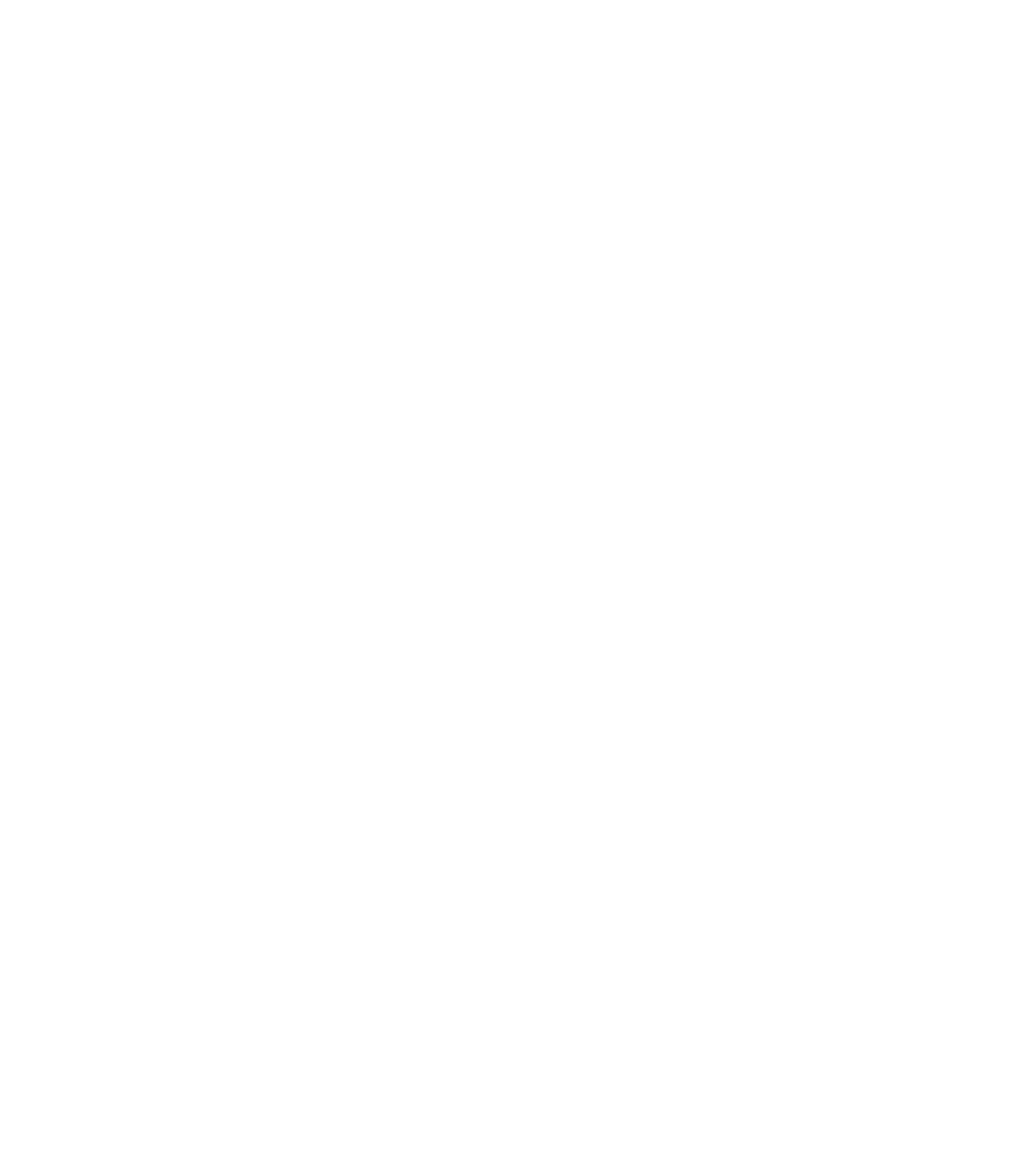
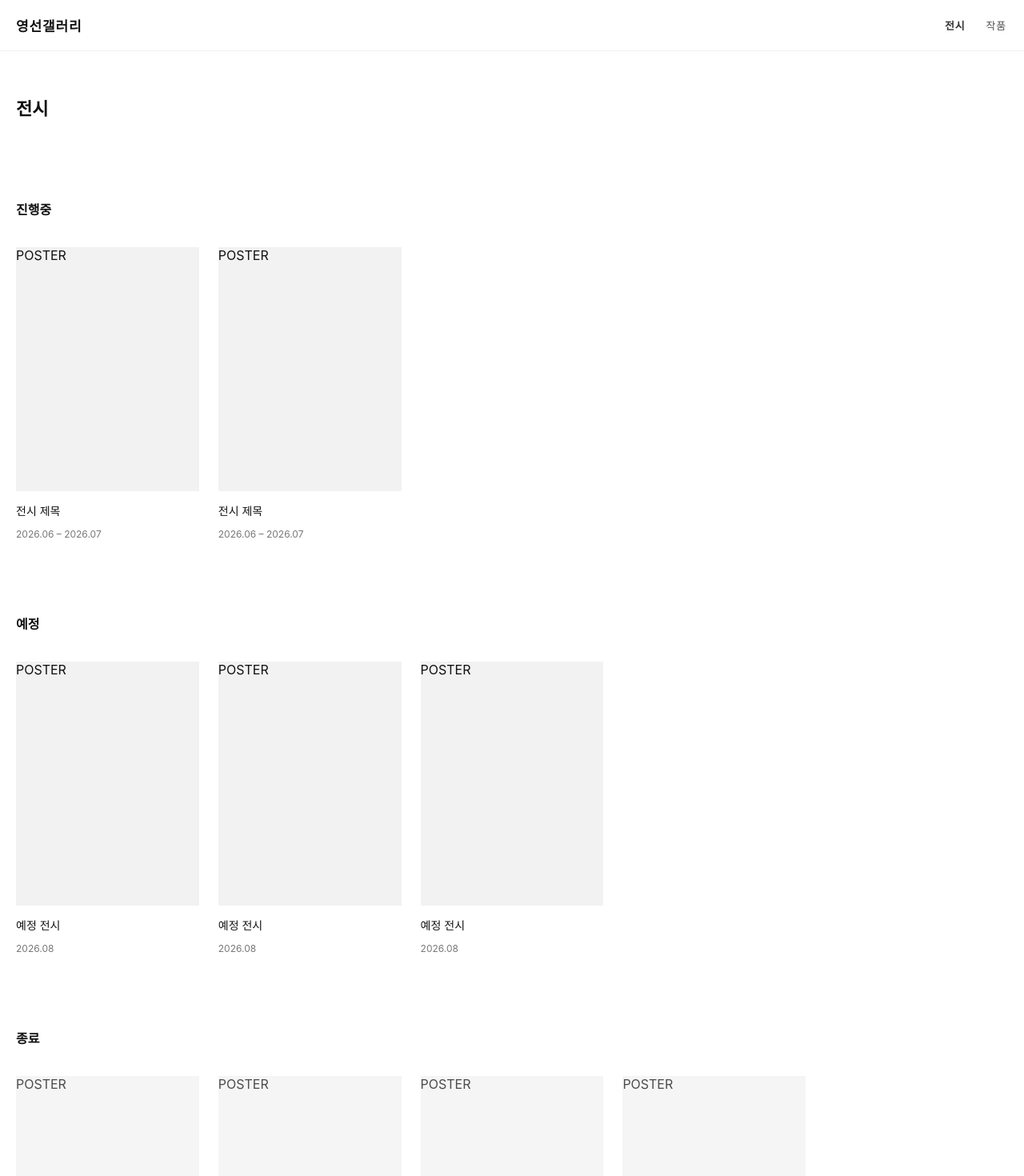
Before and after one commit to youngsungallery/website, a Vue app: page /exhibitions in a window 1280 px wide. Before the commit this address had no page. Shown: the top 1470 px of the page at 80% size. Before the commit the page ends 800 px from the top, so only its background shows below. Built offline with nearby package versions, Linux system fonts and the light colour scheme.

Commit message:
기본 레이아웃 완성

```diff
--- a/src/App.vue
+++ b/src/App.vue
@@ -1,7 +1,10 @@
 <!-- src/App.vue -->
 <template>
-  <router-view />
+  <MainLayout>
+    <RouterView />
+  </MainLayout>
 </template>
 
 <script setup>
+import MainLayout from "@/components/layout/MainLayout.vue";
 </script>
--- a/src/components/layout/MainLayout.vue
+++ b/src/components/layout/MainLayout.vue
@@ -1,49 +1,125 @@
 <!-- src/components/layout/MainLayout.vue -->
 <template>
-  <div class="layout">
+  <div class="layout-root">
     <header class="site-header">
-      <h1 class="logo">영선갤러리</h1>
+      <div class="header-inner">
+        <RouterLink to="/" class="brand">영선갤러리</RouterLink>
+
+        <nav class="menu">
+          <RouterLink class="menu-item" to="/exhibitions">전시</RouterLink>
+          <RouterLink class="menu-item" to="/works">작품</RouterLink>
+        </nav>
+      </div>
     </header>
 
     <main class="site-main">
-      <slot />
+      <div class="main-inner">
+        <slot />
+      </div>
     </main>
 
     <footer class="site-footer">
-      <p>© Youngsun Gallery</p>
+      <p class="footer-text">© Youngsun Gallery</p>
     </footer>
   </div>
 </template>
 
-<script setup>
-</script>
-
 <style scoped>
-.layout {
+/* ===============================
+   Base Layout
+=============================== */
+.layout-root {
   min-height: 100vh;
   display: flex;
   flex-direction: column;
+  background: #ffffff;
+  color: #111;
+  font-family: -apple-system, BlinkMacSystemFont, "Segoe UI",
+    "Apple SD Gothic Neo", "Noto Sans KR", sans-serif;
 }
 
+/* ===============================
+   Header
+=============================== */
 .site-header {
-  padding: 24px 20px;
+  position: sticky;
+  top: 0;
+  z-index: 20;
+  background: rgba(255, 255, 255, 0.96);
+  backdrop-filter: blur(8px);
+  border-bottom: 1px solid rgba(0, 0, 0, 0.06);
+}
+
+.header-inner {
+  max-width: 1320px;
+  margin: 0 auto;
+  padding: 18px 20px;
+  display: flex;
+  align-items: center;
+  justify-content: space-between;
+}
+
+/* Brand */
+.brand {
+  font-size: 17px;
+  font-weight: 600;
+  letter-spacing: 0.05em;
+  color: #111;
+  text-decoration: none;
+}
+
+/* Menu */
+.menu {
+  display: flex;
+  align-items: center;
+  gap: 22px;
+}
+
+.menu-item {
+  font-size: 13px;
+  letter-spacing: 0.06em;
+  color: #333;
+  text-decoration: none;
+  opacity: 0.85;
+  padding: 4px 2px;
+}
+
+.menu-item:hover {
+  opacity: 1;
+}
+
+.menu-item.router-link-active {
+  opacity: 1;
+  font-weight: 600;
+}
+
+/* ===============================
+   Main
+=============================== */
+.site-main {
+  flex: 1;
+  width: 100%;
+}
+
+.main-inner {
+  max-width: 1320px;
+  margin: 0 auto;
+  padding: 36px 20px 96px;
+}
+
+/* ===============================
+   Footer
+=============================== */
+.site-footer {
+  border-top: 1px solid rgba(0, 0, 0, 0.06);
+  padding: 32px 20px;
   text-align: center;
 }
 
-.logo {
-  font-size: 20px;
-  font-weight: 700;
-  letter-spacing: 0.02em;
-}
-
-.site-main {
-  flex: 1;
-}
-
-.site-footer {
-  padding: 40px 20px;
-  text-align: center;
+.footer-text {
   font-size: 12px;
-  color: #999;
+  letter-spacing: 0.08em;
+  color: #888;
+  margin: 0;
 }
 </style>
--- /dev/null
+++ b/src/pages/AdminPage.vue
@@ -0,0 +1,73 @@
+<!-- src/pages/AdminPage.vue -->
+<template>
+  <section class="admin">
+    <header class="page-head">
+      <h2 class="page-title">관리자 페이지</h2>
+      <p class="page-desc">
+        영선갤러리 관리 영역입니다.
+      </p>
+    </header>
+
+    <section class="admin-content">
+      <div class="admin-card">
+        <h3 class="card-title">전시 관리</h3>
+        <p class="card-desc">전시 등록 및 수정 (추후 연결)</p>
+      </div>
+
+      <div class="admin-card">
+        <h3 class="card-title">작품 관리</h3>
+        <p class="card-desc">작품 등록 및 상태 관리 (추후 연결)</p>
+      </div>
+
+      <div class="admin-card">
+        <h3 class="card-title">문의 관리</h3>
+        <p class="card-desc">구입 문의 확인 및 답변 (추후 연결)</p>
+      </div>
+    </section>
+  </section>
+</template>
+
+<script setup>
+</script>
+
+<style scoped>
+.admin {
+  display: flex;
+  flex-direction: column;
+  gap: 40px;
+}
+
+.page-title {
+  font-size: 22px;
+  font-weight: 600;
+  margin-bottom: 8px;
+}
+
+.page-desc {
+  font-size: 13px;
+  color: #666;
+}
+
+.admin-content {
+  display: grid;
+  grid-template-columns: repeat(auto-fill, minmax(240px, 1fr));
+  gap: 24px;
+}
+
+.admin-card {
+  border: 1px solid rgba(0, 0, 0, 0.08);
+  padding: 20px;
+  border-radius: 4px;
+}
+
+.card-title {
+  font-size: 15px;
+  font-weight: 600;
+  margin-bottom: 6px;
+}
+
+.card-desc {
+  font-size: 13px;
+  color: #777;
+}
+</style>
--- /dev/null
+++ b/src/pages/ExhibitionsPage.vue
@@ -0,0 +1,98 @@
+<!-- src/pages/ExhibitionsPage.vue -->
+<template>
+  <section class="exhibitions">
+    <header class="page-head">
+      <h2 class="page-title">전시</h2>
+    </header>
+
+    <!-- 진행중 전시 -->
+    <section class="section">
+      <h3 class="section-title">진행중</h3>
+      <div class="grid">
+        <div class="poster-card" v-for="n in 2" :key="'ongoing-' + n">
+          <div class="poster-placeholder">POSTER</div>
+          <p class="poster-title">전시 제목</p>
+          <p class="poster-period">2026.06 – 2026.07</p>
+        </div>
+      </div>
+    </section>
+
+    <!-- 예정 전시 -->
+    <section class="section">
+      <h3 class="section-title">예정</h3>
+      <div class="grid">
+        <div class="poster-card" v-for="n in 3" :key="'upcoming-' + n">
+          <div class="poster-placeholder">POSTER</div>
+          <p class="poster-title">예정 전시</p>
+          <p class="poster-period">2026.08</p>
+        </div>
+      </div>
+    </section>
+
+    <!-- 종료 전시 -->
+    <section class="section">
+      <h3 class="section-title">종료</h3>
+      <div class="grid archive">
+        <div class="poster-card" v-for="n in 4" :key="'ended-' + n">
+          <div class="poster-placeholder">POSTER</div>
+          <p class="poster-title">종료 전시</p>
+          <p class="poster-period">2025</p>
+        </div>
+      </div>
+    </section>
+  </section>
+</template>
+
+<script setup>
+</script>
+
+<style scoped>
+.exhibitions {
+  display: flex;
+  flex-direction: column;
+  gap: 64px;
+}
+
+.page-title {
+  font-size: 22px;
+  font-weight: 600;
+}
+
+.section {
+  display: flex;
+  flex-direction: column;
+  gap: 20px;
+}
+
+.section-title {
+  font-size: 16px;
+  font-weight: 600;
+}
+
+.grid {
+  display: grid;
+  grid-template-columns: repeat(auto-fill, minmax(200px, 1fr));
+  gap: 24px;
+}
+
+.poster-placeholder {
+  width: 100%;
+  aspect-ratio: 3 / 4;
+  background: #f2f2f2;
+  margin-bottom: 10px;
+}
+
+.poster-title {
+  font-size: 14px;
+  margin-bottom: 4px;
+}
+
+.poster-period {
+  font-size: 12px;
+  color: #777;
+}
+
+.archive {
+  opacity: 0.75;
+}
+</style>
--- a/src/pages/Home.vue
+++ /dev/null
@@ -1,51 +0,0 @@
-<!-- src/pages/Home.vue -->
-<template>
-  <MainLayout>
-    <section class="home">
-      <section class="current-exhibition">
-        <div class="poster-wrap"></div>
-
-        <div class="exhibition-info">
-          <h1 class="title"></h1>
-          <p class="period"></p>
-        </div>
-      </section>
-    </section>
-  </MainLayout>
-</template>
-
-<script setup>
-import MainLayout from '@/components/layout/MainLayout.vue'
-</script>
-
-<style scoped>
-.home {
-  display: flex;
-  justify-content: center;
-  padding: 60px 20px;
-}
-
-.current-exhibition {
-  max-width: 640px;
-  width: 100%;
-  text-align: center;
-}
-
-.poster-wrap {
-  width: 100%;
-  aspect-ratio: 3 / 4;
-  background-color: #f5f5f5;
-}
-
-.exhibition-info {
-  margin-top: 24px;
-}
-
-.title {
-  height: 24px;
-}
-
-.period {
-  height: 14px;
-}
-</style>
--- /dev/null
+++ b/src/pages/HomePage.vue
@@ -0,0 +1,73 @@
+<!-- src/pages/HomePage.vue -->
+<template>
+  <section class="home">
+    <!-- 메인 전시 포스터 영역 -->
+    <section class="hero">
+      <div class="hero-inner">
+        <div class="hero-poster">
+          <!-- 메인 전시 포스터 이미지 들어갈 자리 -->
+          <div class="poster-placeholder">
+            MAIN EXHIBITION POSTER
+          </div>
+        </div>
+
+        <div class="hero-meta">
+          <h2 class="title">현재 전시 제목</h2>
+          <p class="period">2026.06.01 – 2026.07.15</p>
+          <p class="desc">
+            전시 간단 설명 또는 큐레이션 문구
+          </p>
+        </div>
+      </div>
+    </section>
+  </section>
+</template>
+
+<script setup>
+</script>
+
+<style scoped>
+.home {
+  display: flex;
+  flex-direction: column;
+  gap: 80px;
+}
+
+/* Hero */
+.hero-inner {
+  display: grid;
+  grid-template-columns: 1fr 420px;
+  gap: 40px;
+  align-items: center;
+}
+
+.poster-placeholder {
+  width: 100%;
+  aspect-ratio: 3 / 4;
+  background: #f2f2f2;
+  display: flex;
+  align-items: center;
+  justify-content: center;
+  color: #999;
+  font-size: 13px;
+  letter-spacing: 0.1em;
+}
+
+.hero-meta .title {
+  font-size: 22px;
+  font-weight: 600;
+  margin-bottom: 12px;
+}
+
+.hero-meta .period {
+  font-size: 13px;
+  color: #666;
+  margin-bottom: 16px;
+}
+
+.hero-meta .desc {
+  font-size: 14px;
+  line-height: 1.6;
+  color: #333;
+}
+</style>
--- /dev/null
+++ b/src/pages/WorksPage.vue
@@ -0,0 +1,66 @@
+<!-- src/pages/WorksPage.vue -->
+<template>
+  <section class="works">
+    <header class="page-head">
+      <h2 class="page-title">작품</h2>
+    </header>
+
+    <!-- 작품 리스트 -->
+    <section class="works-grid">
+      <div class="work-card" v-for="n in 12" :key="n">
+        <div class="work-image">
+          <div class="image-placeholder">YS###</div>
+        </div>
+
+        <div class="work-meta">
+          <p class="work-title">작품 제목</p>
+          <p class="work-info">재료 · 사이즈 · 연도</p>
+        </div>
+      </div>
+    </section>
+  </section>
+</template>
+
+<script setup>
+</script>
+
+<style scoped>
+.works {
+  display: flex;
+  flex-direction: column;
+  gap: 40px;
+}
+
+.page-title {
+  font-size: 22px;
+  font-weight: 600;
+}
+
+.works-grid {
+  display: grid;
+  grid-template-columns: repeat(auto-fill, minmax(180px, 1fr));
+  gap: 28px;
+}
+
+.image-placeholder {
+  width: 100%;
+  aspect-ratio: 1 / 1;
+  background: #f2f2f2;
+  display: flex;
+  align-items: center;
+  justify-content: center;
+  color: #aaa;
+  font-size: 12px;
+  margin-bottom: 10px;
+}
+
+.work-title {
+  font-size: 14px;
+  margin-bottom: 4px;
+}
+
+.work-info {
+  font-size: 12px;
+  color: #777;
+}
+</style>
--- a/src/router/index.js
+++ b/src/router/index.js
@@ -1,12 +1,19 @@
 // src/router/index.js
-import { createRouter, createWebHistory } from 'vue-router'
-import Home from '../pages/Home.vue'
+import { createRouter, createWebHistory } from "vue-router";
+
+import HomePage from "@/pages/HomePage.vue";
+import ExhibitionsPage from "@/pages/ExhibitionsPage.vue";
+import WorksPage from "@/pages/WorksPage.vue";
+// Admin은 추후 연결
+
+const routes = [
+  { path: "/", component: HomePage },
+  { path: "/exhibitions", component: ExhibitionsPage },
+  { path: "/works", component: WorksPage },
+  { path: "/admin", component: () => import("@/pages/AdminPage.vue") }, // 추후
+];
 
 export default createRouter({
-  // ✅ Vite의 base(/ 또는 /website/)를 그대로 Router에 전달
-  history: createWebHistory(import.meta.env.BASE_URL),
-
-  routes: [
-    { path: '/', name: 'Home', component: Home },
-  ],
-})
+  history: createWebHistory(),
+  routes,
+});
```
